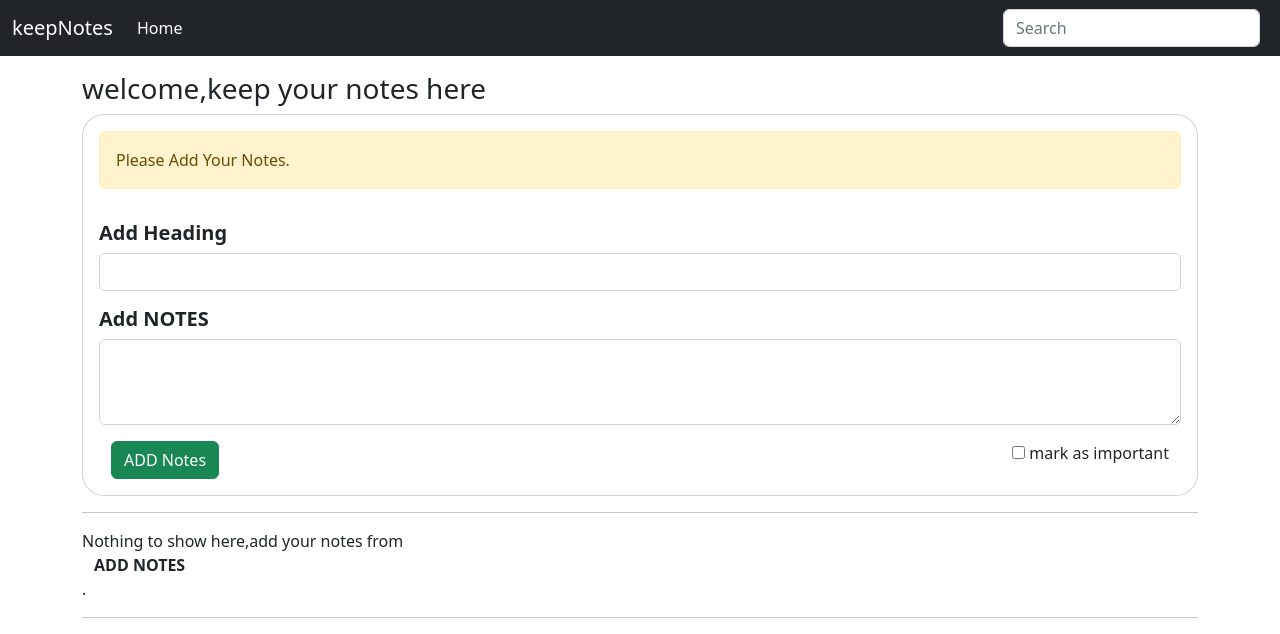
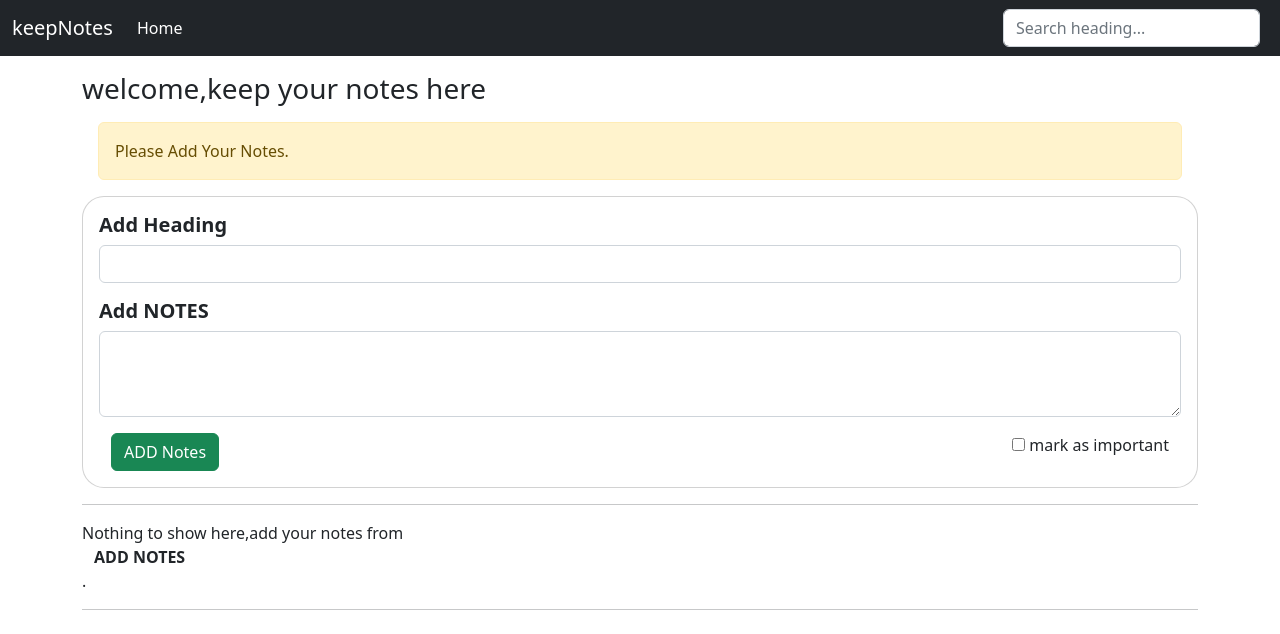
Before and after one commit to tarunpandey23/keepNotes, a plain HTML site: page index.html in a window 1280 px wide. Drawn offline with nearby package versions, Linux system fonts and the light colour scheme.

Commit message:
fixed html issues

```diff
--- a/index.html
+++ b/index.html
@@ -6,7 +6,6 @@
     <meta http-equiv="X-UA-Compatible" content="IE=edge">
     <meta name="viewport" content="width=device-width, initial-scale=1.0">
     <title>keepNotes</title>
-    <!-- bootstrap -->
     <link href="https://cdn.jsdelivr.net/npm/bootstrap@5.2.1/dist/css/bootstrap.min.css" rel="stylesheet"
         integrity="sha384-iYQeCzEYFbKjA/T2uDLTpkwGzCiq6soy8tYaI1GyVh/UjpbCx/TYkiZhlZB6+fzT" crossorigin="anonymous">
 </head>
@@ -27,9 +26,8 @@
                     </li>
                 </ul>
                 <form class="d-flex" role="search">
-                    <input id="searchText" class="form-control me-2" type="search" placeholder="Search"
+                    <input id="searchText" class="form-control me-2" type="search" placeholder="Search heading..."
                         aria-label="Search">
-                    <!-- <button class="btn btn-outline-success" type="submit">Search</button> -->
                 </form>
             </div>
         </div>
@@ -37,10 +35,11 @@
 
     <div class="container my-3">
         <h3>welcome,keep your notes here</h3>
+        <div class="alert alert-warning my-3 mx-3" role="alert" id="alertShow"  >
+            Please Add Your Notes.
+     </div>
         <div class="card" style=" border-radius: 22px;">
-            <div class="alert alert-warning my-3 mx-3" role="alert" id="alertShow"  >
-                Please Add Your Notes.
-         </div>
+
 
             <div class="card-body">
                 <h5 class="form-label"><b>Add Heading</b></h5>
@@ -69,7 +68,6 @@
         </div>
 
         <hr>
-        <!-- <h3>your notes</h3> -->
         <div class="row container-fluid" id="notes"></div>
         <hr>
 
```
